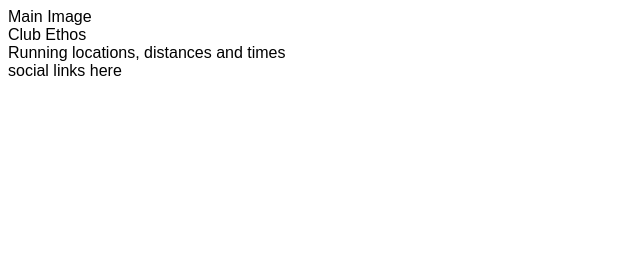
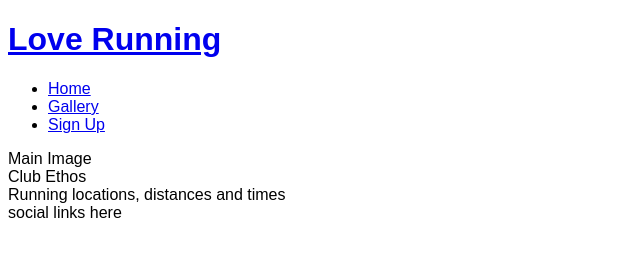
Before and after one commit to deecooper/love-running, a plain HTML site: page index.html in a window 1280 px wide. Shown: the whole page, without its empty margins (0-640 px from the left). Drawn offline with Linux system fonts and the light colour scheme.

Commit message:
added basic header structure

```diff
--- a/index.html
+++ b/index.html
@@ -1,5 +1,6 @@
 <!DOCTYPE html>
 <html lang="en">
+
 <head>
     <meta charset="UTF-8">
     <meta http-equiv="X-UA-Compatible" content="IE=edge">
@@ -10,8 +11,19 @@
     <link rel="stylesheet" href="assests/css/style.css">
     <title>Love Running</title>
 </head>
+
 <body>
-    <header> </header>
+    <header> <a href="index.html">
+            <h1>Love Running</h1>
+        </a>
+        <nav>
+            <ul>
+                <li><a href="index.html">Home</a></li>
+                <li><a href="#">Gallery</a></li>
+                <li><a href="#">Sign Up</a></li>
+            </ul>
+        </nav>
+    </header>
     <section>
         Main Image
     </section>
@@ -25,4 +37,5 @@
         social links here
     </footer>
 </body>
+
 </html>
```
